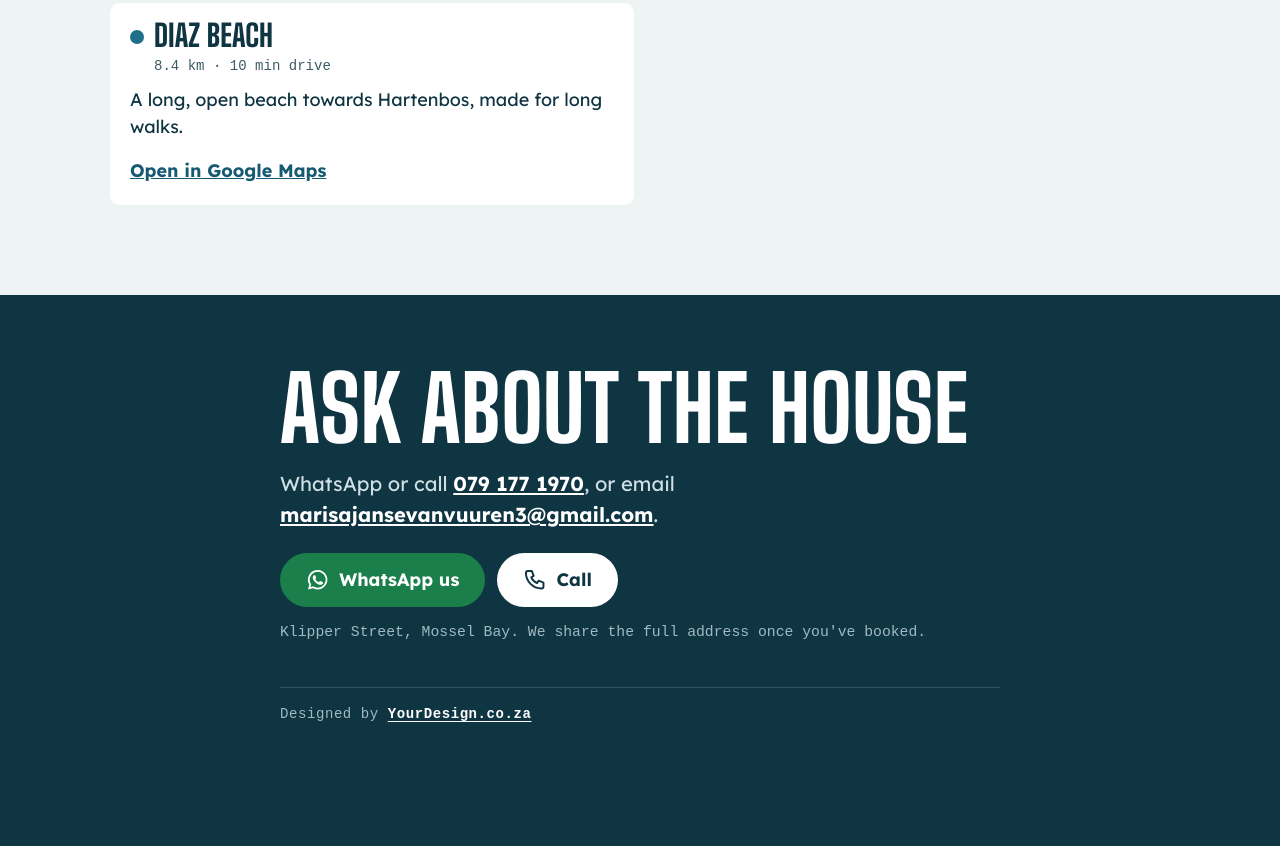
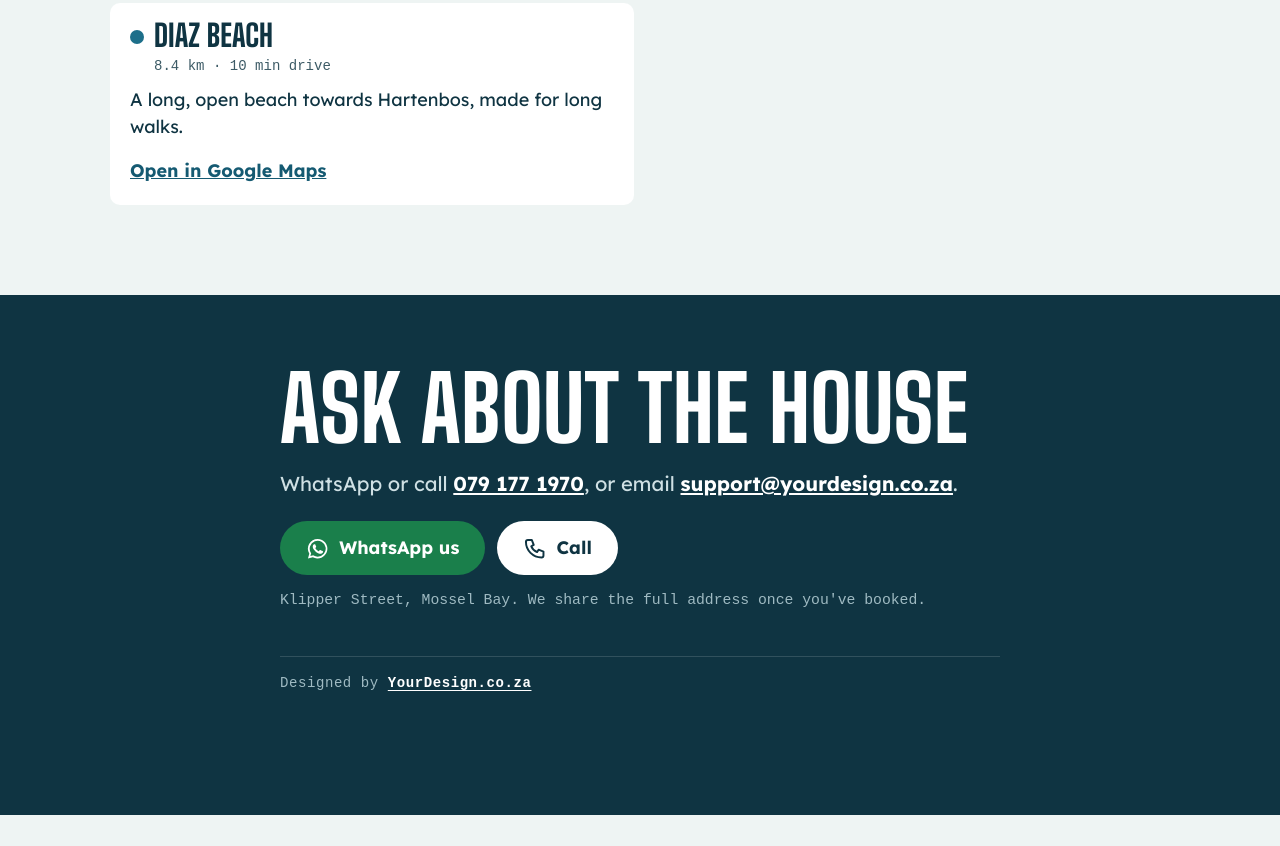
Before and after one commit to yourdesigncoza/mosselbay-christmas, a plain HTML site: page index.html in a window 1280 px wide. Shown: the part 6541-7387 px from the top of the page. After the commit the page ends 7356 px from the top, so only its background shows below. Drawn offline with Linux system fonts and the light colour scheme; a web font is replaced by a local one.

Commit message:
feat(enquiry): send email enquiries to support@yourdesign.co.za
The owner now handles enquiries directly, so the contact email moves
from the previous address to the business support inbox.

```diff
--- a/assets/js/config.js
+++ b/assets/js/config.js
@@ -22,7 +22,7 @@ window.SITE = {
   // ref is added as the last line of every WhatsApp and email enquiry. Leave it empty ('') to drop it.
   // A ref on the page address overrides it, e.g. ...mosselbay-christmas/?ref=FB-GROUP (letters, digits and
   // hyphens, up to 20 characters, sent in capitals; anything else is ignored and this ref is used).
-  contact: { phone: '079 177 1970', email: 'marisajansevanvuuren3@gmail.com', ref: 'KLIPPER-CARD' },
+  contact: { phone: '079 177 1970', email: 'support@yourdesign.co.za', ref: 'KLIPPER-CARD' },
 
   // Gallery order, as a walk through the house. "wide" photos take a full row on phones and a 2x2 block on
   // computers; keep the plain photos between wide ones in multiples of 4 so the grid has no gaps. A wide photo placed last becomes a full-width banner.
--- a/index.html
+++ b/index.html
@@ -139,7 +139,7 @@
 <footer class="contact" id="contact">
   <div class="wrap">
     <h2 class="section-title">Ask about the house</h2>
-    <p class="lede">WhatsApp or call <a data-link="tel" data-fill="phone">079 177 1970</a>, or email <a data-link="email" data-fill="email">marisajansevanvuuren3@gmail.com</a>.</p>
+    <p class="lede">WhatsApp or call <a data-link="tel" data-fill="phone">079 177 1970</a>, or email <a data-link="email" data-fill="email">support@yourdesign.co.za</a>.</p>
     <div class="actions">
       <a class="btn btn-whatsapp" data-link="whatsapp" target="_blank" rel="noopener">
         <svg class="icon" aria-hidden="true"><use href="#i-whatsapp"/></svg>WhatsApp us
```
